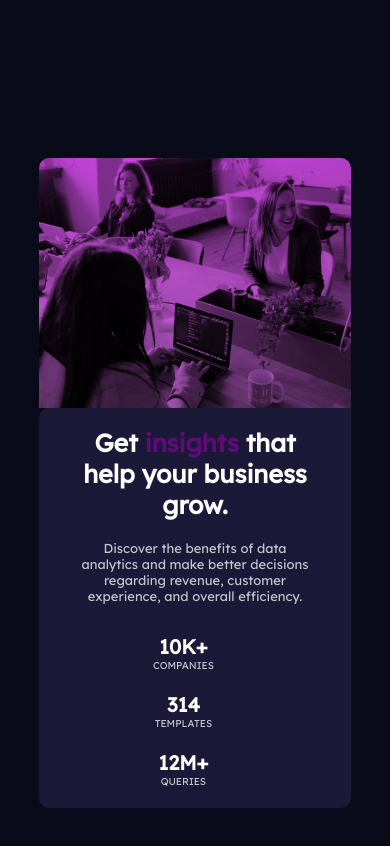
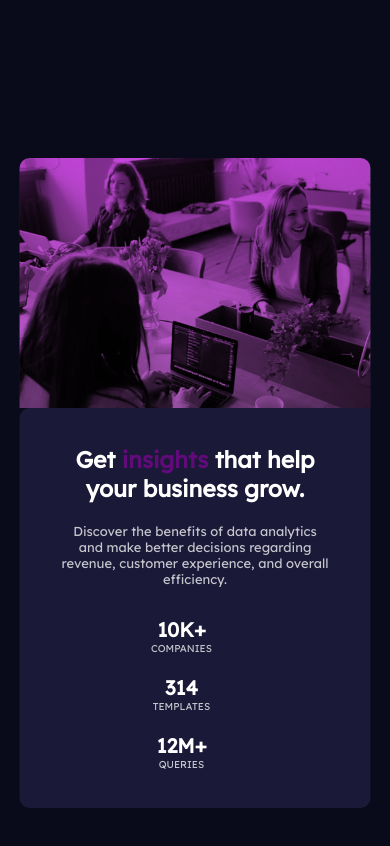
Before and after one commit to iddimsangi/statspreviewcard, a React (Create React App) app: page / in a window 390 px wide. Shown: the top 846 px of the page. Built offline with nearby package versions, Linux system fonts and the light colour scheme.

Commit message:
improve: responsive layout width fixed

```diff
--- a/src/App.scss
+++ b/src/App.scss
@@ -44,6 +44,7 @@
         border-top-left-radius: 1rem;
         border-bottom-left-radius: 1rem;
         .wrapper {
+          min-width: 20.8rem;
           h1 {
             font-size: 2.5rem;
             margin-bottom: 2rem;
@@ -103,7 +104,7 @@
   }
   @media only screen and (max-width: 480px) {
     &-section {
-      width: 80%;
+      min-width: 27rem;
       align-items: center;
       flex-direction: column-reverse;
       margin-top: 1rem;
@@ -115,7 +116,7 @@
           .wrapper {
             text-align: center;
             h1 {
-              font-size: 2.5rem;
+              font-size: 2.3rem;
             }
             p {
               font-size: 1.3rem;
```
